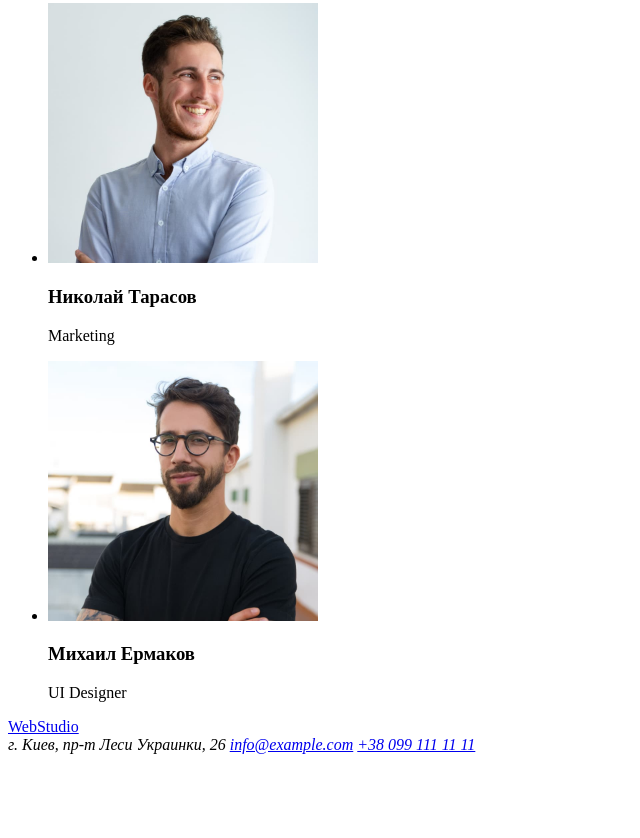
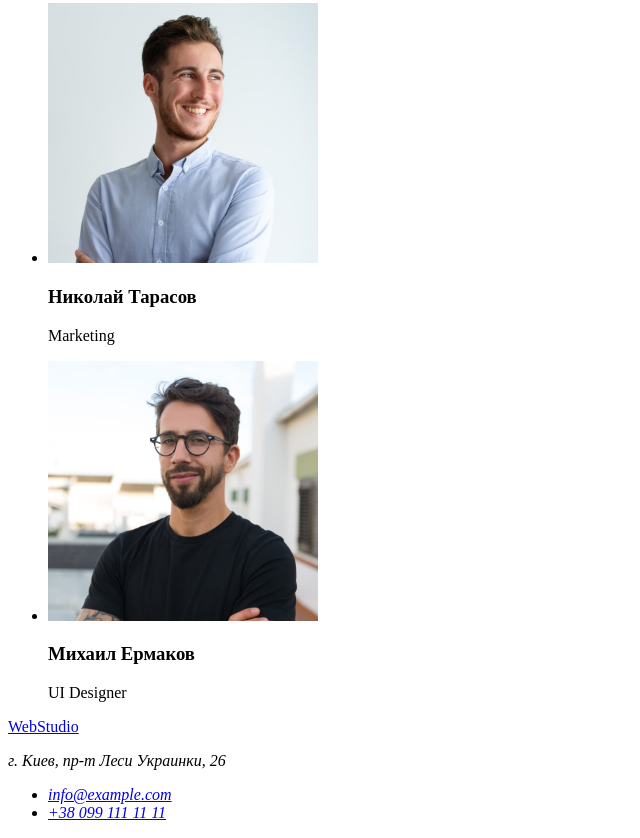
Before and after one commit to kognitiive/goit-markup-hw-01, a plain HTML site: page index.html in a window 1280 px wide. Shown: the part 2333-3171 px from the top of the page, without its empty margins (0-640 px from the left). Before the commit the page ends 3095 px from the top, so only its background shows below. Drawn offline with Linux system fonts and the light colour scheme.

Commit message:
Update index.html
Внесено зміни до блоку adress. Додано <p> i <ul>

```diff
--- a/index.html
+++ b/index.html
@@ -99,9 +99,11 @@
         <a href="/">WebStudio</a>
         <!--Адреса-->
         <address>
-            г. Киев, пр-т Леси Украинки, 26
-            <a href="mailto:info@example.com">info@example.com</a>
-            <a href="tel:+380991111111">+38 099 111 11 11</a>
+            <p>г. Киев, пр-т Леси Украинки, 26</p>
+            <ul>
+            <li><a href="mailto:info@example.com">info@example.com</a></li>
+            <li><a href="tel:+380991111111">+38 099 111 11 11</a></li>
+            </ul>
         </address>
     </footer>
 </body>
```
